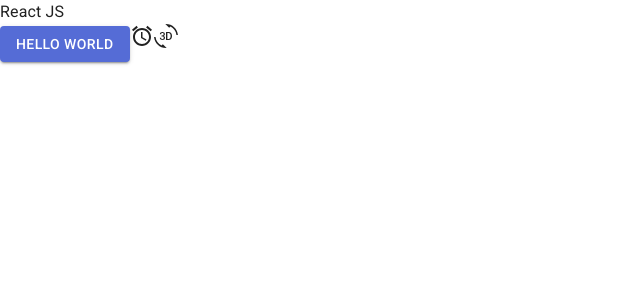
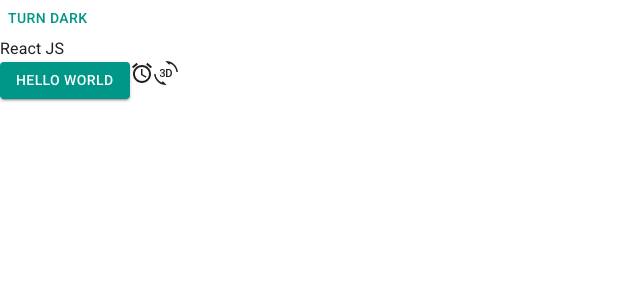
Before and after one commit to S4n6/trello-web-trungquandev, a React (Vite) app: page / in a window 1280 px wide. Shown: the top 300 px of the page, without its empty margins (0-640 px from the left). Built offline with nearby package versions, Linux system fonts and the light colour scheme.

Commit message:
Add theme_mode_v1

```diff
--- a/src/App.jsx
+++ b/src/App.jsx
@@ -1,11 +1,31 @@
 import Button from '@mui/material/Button';
 import { AccessAlarm, ThreeDRotation } from '@mui/icons-material';
 import Typography  from '@mui/material/Typography';
+import {
+  Experimental_CssVarsProvider as CssVarsProvider,
+  experimental_extendTheme as extendTheme,
+  useColorScheme,
+} from '@mui/material/styles'
+
+function ModeToggle() {
+  const { mode, setMode } = useColorScheme();
+  return (
+    <Button
+      onClick={() => {
+        setMode(mode === 'light' ? 'dark' : 'light');
+      }}
+    >
+      {mode === 'light' ? 'Turn dark' : 'Turn light'}
+    </Button>
+  );
+}
+
 
 function App() {
 
   return (
     <>
+      <ModeToggle/>
       <div>React JS</div>
       <Button variant="contained">Hello world</Button>
       <AccessAlarm/>
--- a/src/main.jsx
+++ b/src/main.jsx
@@ -3,14 +3,14 @@
 import App from './App.jsx'
 import CssBaseline from '@mui/material/CssBaseline'
 import theme from './theme.js'
-import { ThemeProvider } from '@mui/material/styles'
+import { Experimental_CssVarsProvider as CssVarsProvider } from '@mui/material/styles'
 
 
 ReactDOM.createRoot(document.getElementById('root')).render(
   <React.StrictMode>
-    <ThemeProvider theme={theme}>
+    <CssVarsProvider theme={theme}>
       <CssBaseline/>
       <App />
-    </ThemeProvider>
+    </CssVarsProvider>
   </React.StrictMode>,
 )
--- a/src/theme.js
+++ b/src/theme.js
@@ -1,19 +1,23 @@
 import { createTheme } from '@mui/material/styles'
-import { red } from '@mui/material/colors'
+import { experimental_extendTheme as extendTheme} from '@mui/material/styles'
+import { cyan, deepOrange, orange, red, teal } from '@mui/material/colors'
 
 // Create a theme instance.
-const theme = createTheme({
-  palette: {
-    primary: {
-      main: '#556cd6',
+const theme = extendTheme({
+    colorSchemes: {
+        light: {
+            palette: {
+                primary: teal,
+                secondary: deepOrange
+            },
+        },
+        dark: {
+            palette: {
+                primary: cyan,
+                secondary: orange
+            },
+        },
     },
-    secondary: {
-      main: '#19857b',
-    },
-    error: {
-      main: red.A400,
-    },
-  },
 })
 
 export default theme
```
